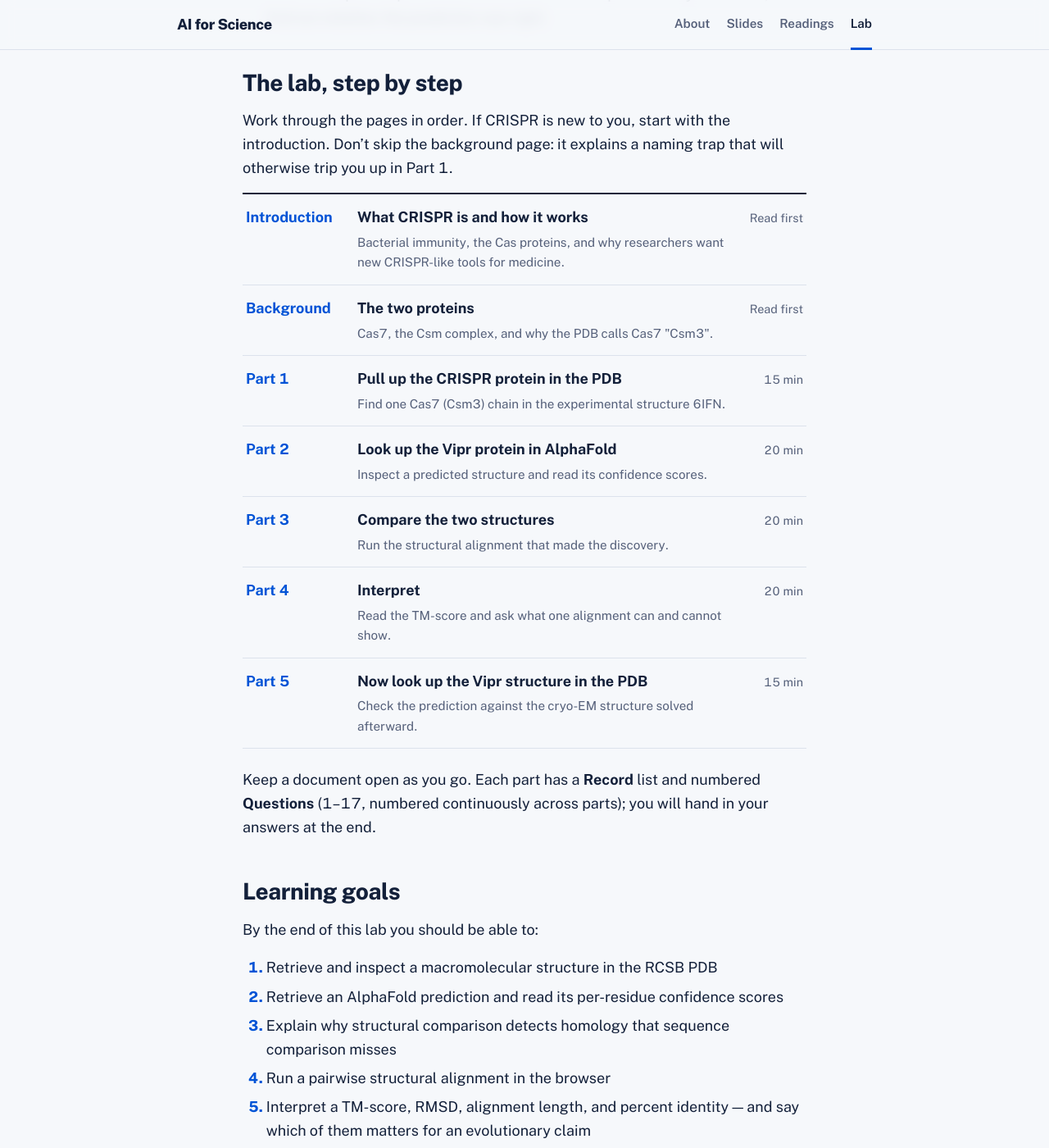
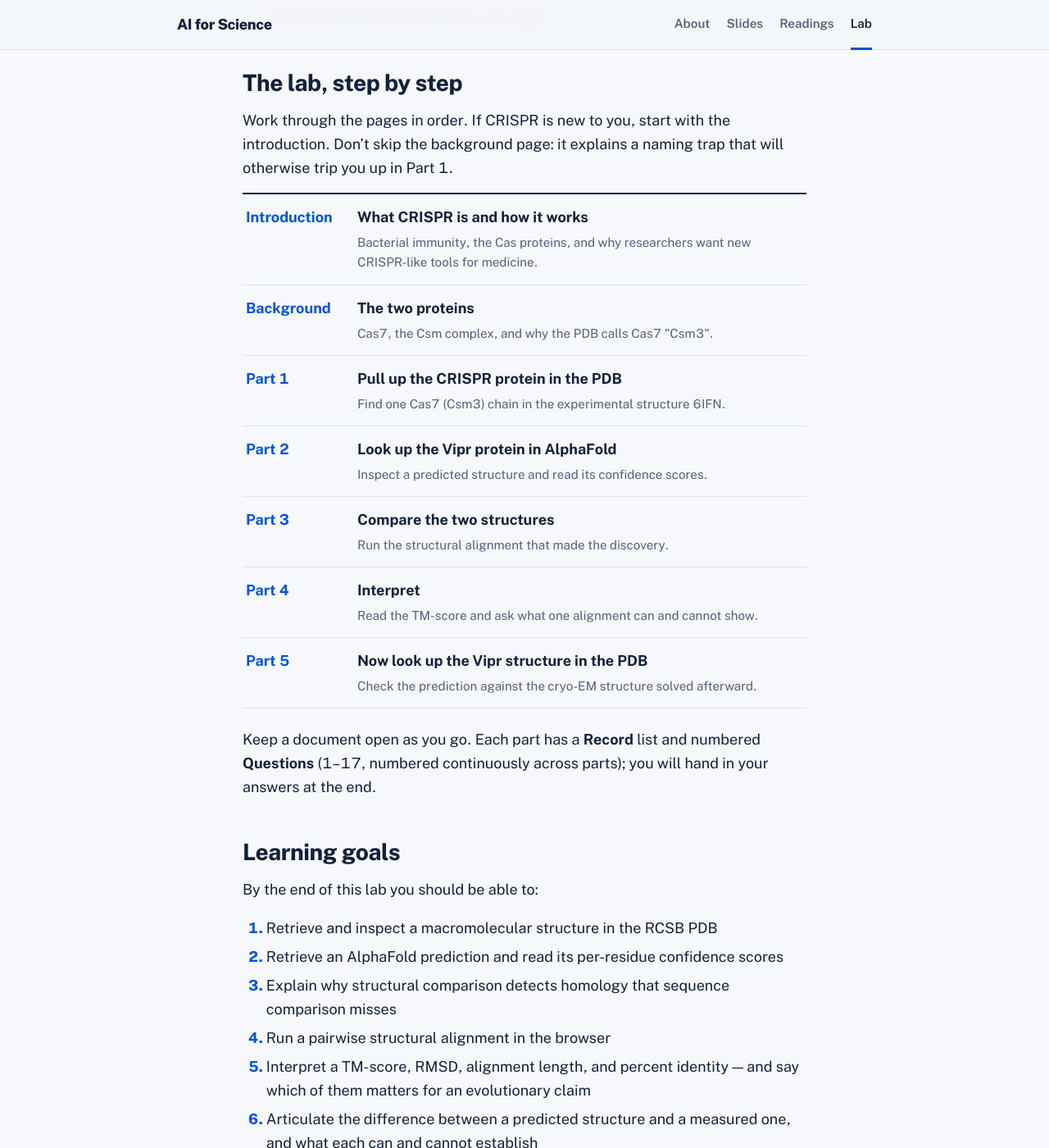
Before and after one commit to DanTurner-Evans/AI-for-science, a Jekyll site: the page built from lab/index.md, in a window 1280 px wide and 1400 px high, scrolled down 1823 px. Shown: the whole window at 82% size. Built offline with Jekyll 4.4.1, drawn with Linux system fonts in a browser that asks for light colours.

Commit message:
Remove per-part time estimates from lab pages
Co-Authored-By: Claude Opus 5.5 <noreply@anthropic.com>

```diff
--- a/_data/lab.yml
+++ b/_data/lab.yml
@@ -4,43 +4,36 @@
   label: Introduction
   short: Intro
   title: What CRISPR is and how it works
-  time: Read first
   kicker: Introduction, for anyone new to CRISPR
   summary: Bacterial immunity, the Cas proteins, and why researchers want new CRISPR-like tools for medicine.
 - url: /lab/background/
   label: Background
   short: Cas7
   title: The two proteins
-  time: Read first
   kicker: Background reading, before Part 1
   summary: Cas7, the Csm complex, and why the PDB calls Cas7 "Csm3".
 - url: /lab/part-1/
   label: Part 1
   short: "1"
   title: Pull up the CRISPR protein in the PDB
-  time: 15 min
   summary: Find one Cas7 (Csm3) chain in the experimental structure 6IFN.
 - url: /lab/part-2/
   label: Part 2
   short: "2"
   title: Look up the Vipr protein in AlphaFold
-  time: 20 min
   summary: Inspect a predicted structure and read its confidence scores.
 - url: /lab/part-3/
   label: Part 3
   short: "3"
   title: Compare the two structures
-  time: 20 min
   summary: Run the structural alignment that made the discovery.
 - url: /lab/part-4/
   label: Part 4
   short: "4"
   title: Interpret
-  time: 20 min
   summary: Read the TM-score and ask what one alignment can and cannot show.
 - url: /lab/part-5/
   label: Part 5
   short: "5"
   title: Now look up the Vipr structure in the PDB
-  time: 15 min
   summary: Check the prediction against the cryo-EM structure solved afterward.
--- a/_layouts/lab.html
+++ b/_layouts/lab.html
@@ -27,7 +27,7 @@ layout: default
 <h1>{{ page.title }}</h1>
 {% else %}
 {% assign step = steps[current] %}
-<p class="kicker">{% if step.kicker %}{{ step.kicker }}{% else %}{{ step.label }} of 5, about {{ step.time | replace: " min", " minutes" }}{% endif %}</p>
+<p class="kicker">{% if step.kicker %}{{ step.kicker }}{% else %}{{ step.label }} of 5{% endif %}</p>
 <h1>{{ step.title }}</h1>
 {% endif %}
 
--- a/assets/css/style.css
+++ b/assets/css/style.css
@@ -226,18 +226,16 @@ p { margin: 0 0 1rem; }
 .prose .protocol { list-style: none; padding: 0; margin: 1rem 0 1.5rem; border-top: 2px solid var(--ink); }
 .prose .protocol li { margin: 0; }
 .protocol a {
-  display: grid; grid-template-columns: 7.5rem 1fr auto; gap: 4px 16px; align-items: baseline;
+  display: grid; grid-template-columns: 7.5rem 1fr; gap: 4px 16px; align-items: baseline;
   padding: 14px 4px; border-bottom: 1px solid var(--rule); text-decoration: none; color: var(--ink);
 }
 .protocol a:hover { background: var(--tip-bg); }
 .protocol .label { font-weight: 700; color: var(--link); }
 .protocol .title { font-weight: 700; }
 .protocol .summary { grid-column: 2; color: var(--muted); font-size: .95rem; }
-.protocol .time { grid-row: 1; grid-column: 3; color: var(--muted); font-size: .9rem; white-space: nowrap; }
 @media (max-width: 560px) {
-  .protocol a { grid-template-columns: 1fr auto; }
+  .protocol a { grid-template-columns: 1fr; }
   .protocol .title, .protocol .summary { grid-column: 1 / -1; }
-  .protocol .time { grid-column: 2; }
 }
 
 /* Lab: previous / next */
--- a/lab/index.md
+++ b/lab/index.md
@@ -78,7 +78,7 @@ will otherwise trip you up in Part 1.
 
 <ol class="protocol" markdown="0">
 {% for step in site.data.lab %}
-  <li><a href="{{ step.url | relative_url }}"><span class="label">{{ step.label }}</span><span class="title">{{ step.title }}</span><span class="time">{{ step.time }}</span><span class="summary">{{ step.summary }}</span></a></li>
+  <li><a href="{{ step.url | relative_url }}"><span class="label">{{ step.label }}</span><span class="title">{{ step.title }}</span><span class="summary">{{ step.summary }}</span></a></li>
 {% endfor %}
 </ol>
 
```
Also changed, not shown: README.md.
